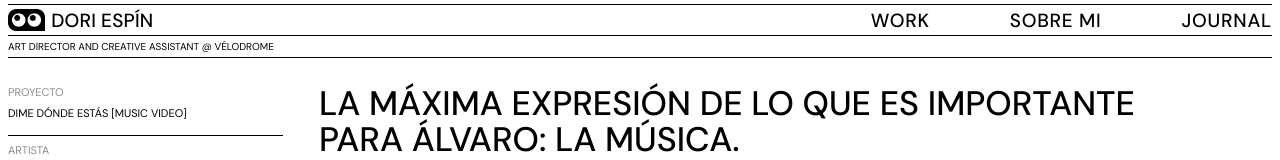
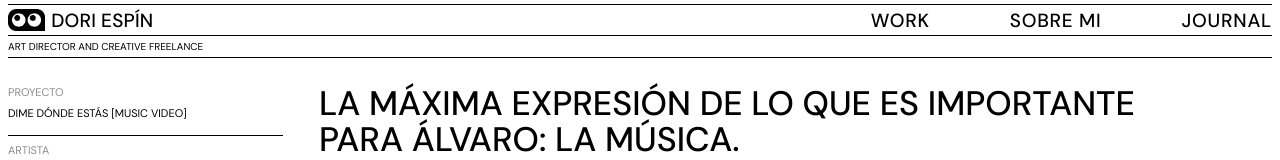
Before and after one commit to espindori/doriespin, a plain HTML site: page works/dime-donde-estas-alvarodeluna.html in a window 1280 px wide. Shown: the top 160 px of the page. Drawn offline with Linux system fonts and the light colour scheme.

Commit message:
Update dime-donde-estas-alvarodeluna.html

```diff
--- a/works/dime-donde-estas-alvarodeluna.html
+++ b/works/dime-donde-estas-alvarodeluna.html
@@ -32,7 +32,7 @@
   </div>
 
   <div class="header-subtitle">
-    ART DIRECTOR AND CREATIVE ASSISTANT @ VÉLODROME
+    ART DIRECTOR AND CREATIVE FREELANCE
   </div>
 
   <div class="bottom-rule"></div>
```
